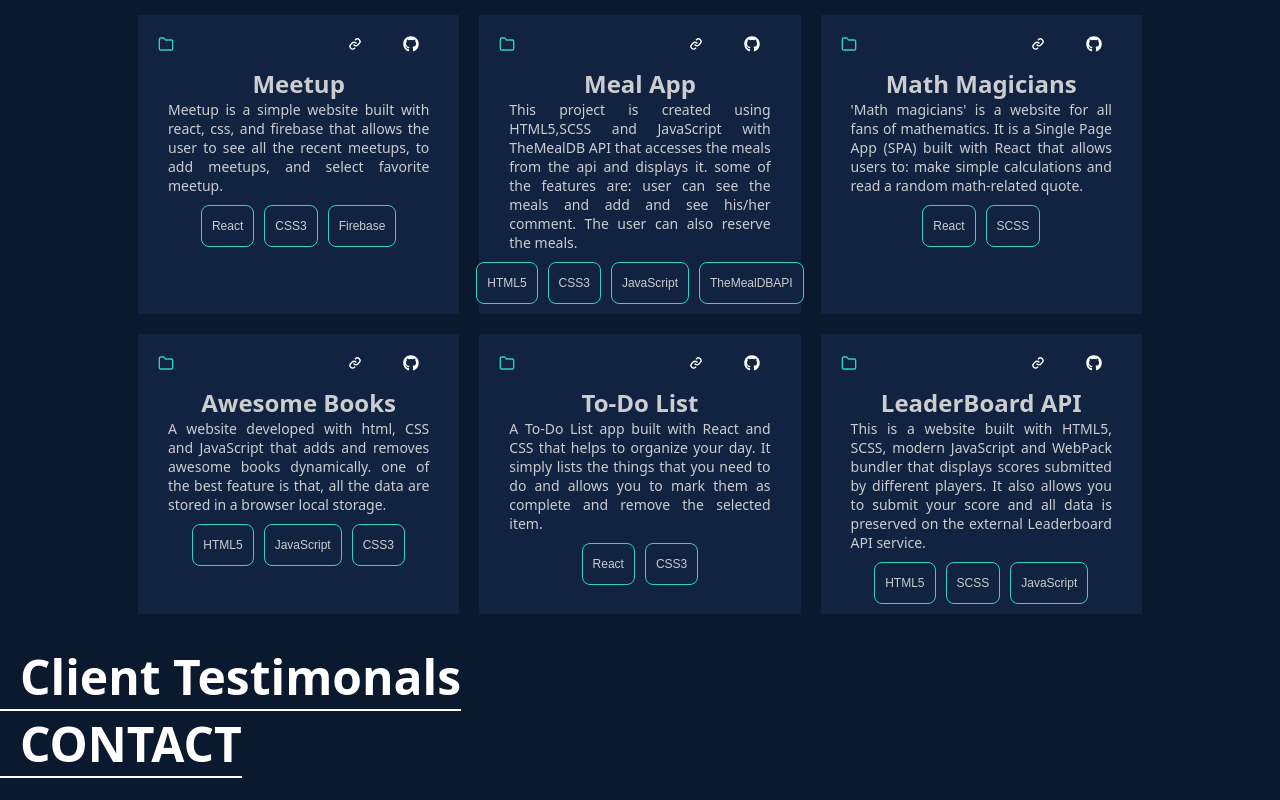
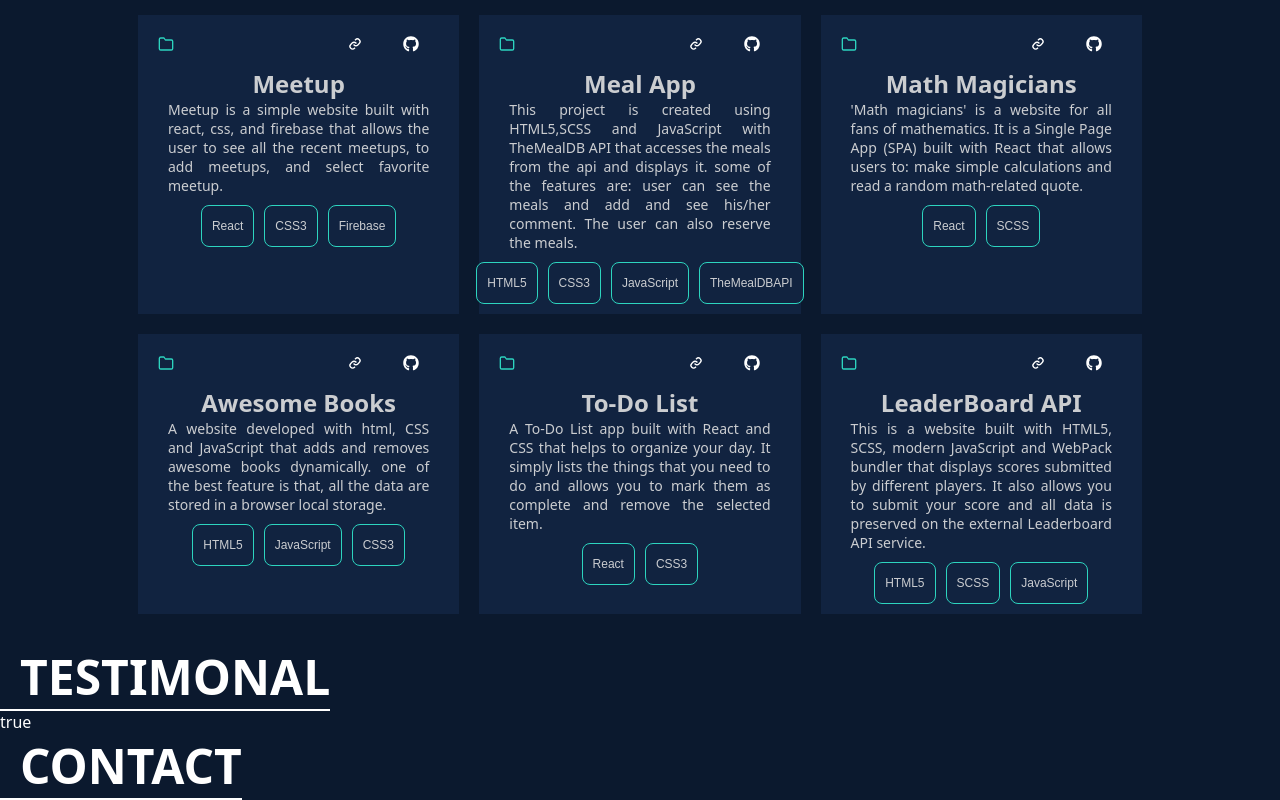
Before and after one commit to degisew/SPA-Portfolio, a React (Create React App) app: page / in a window 1280 px wide. Shown: the part 2837-3637 px from the top of the page. Before the commit the page ends 3615 px from the top, so only its background shows below. Built offline with nearby package versions, Linux system fonts and the light colour scheme.

Commit message:
created a testimonal page

```diff
--- a/src/Pages/Testimonal.js
+++ b/src/Pages/Testimonal.js
@@ -1,11 +1,14 @@
 import React from 'react'
 import sharedSelectors from '../Pages/SharedStyles.module.css';
-
+import { testimonals } from '../Components/Data';
 const Testimonal = () => {
   return (
     <section>
       <div className={sharedSelectors.title}>
-        <h1>Client Testimonals</h1>
+        <h1> TESTIMONAL</h1>
+      </div>
+      <div>
+        {testimonals ? <p>true</p> : <p>Nothing Yet!</p>}
       </div>
     </section>
   );
```
